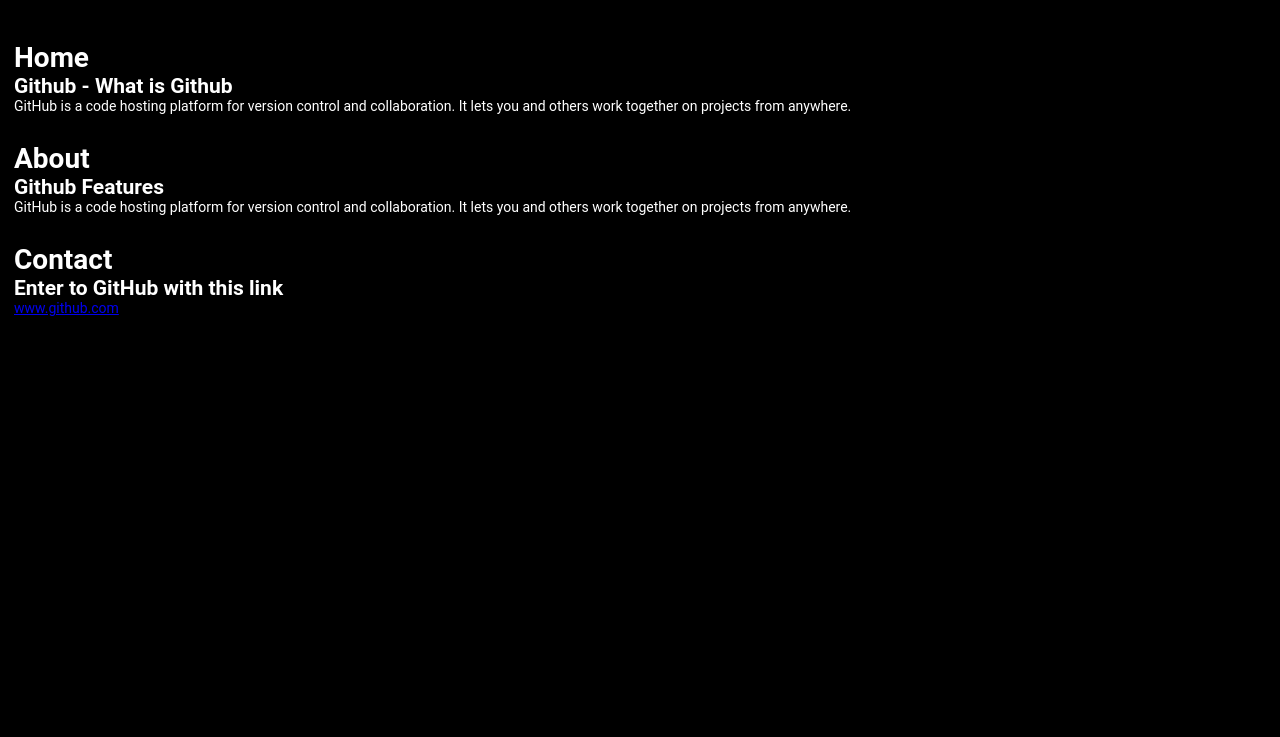
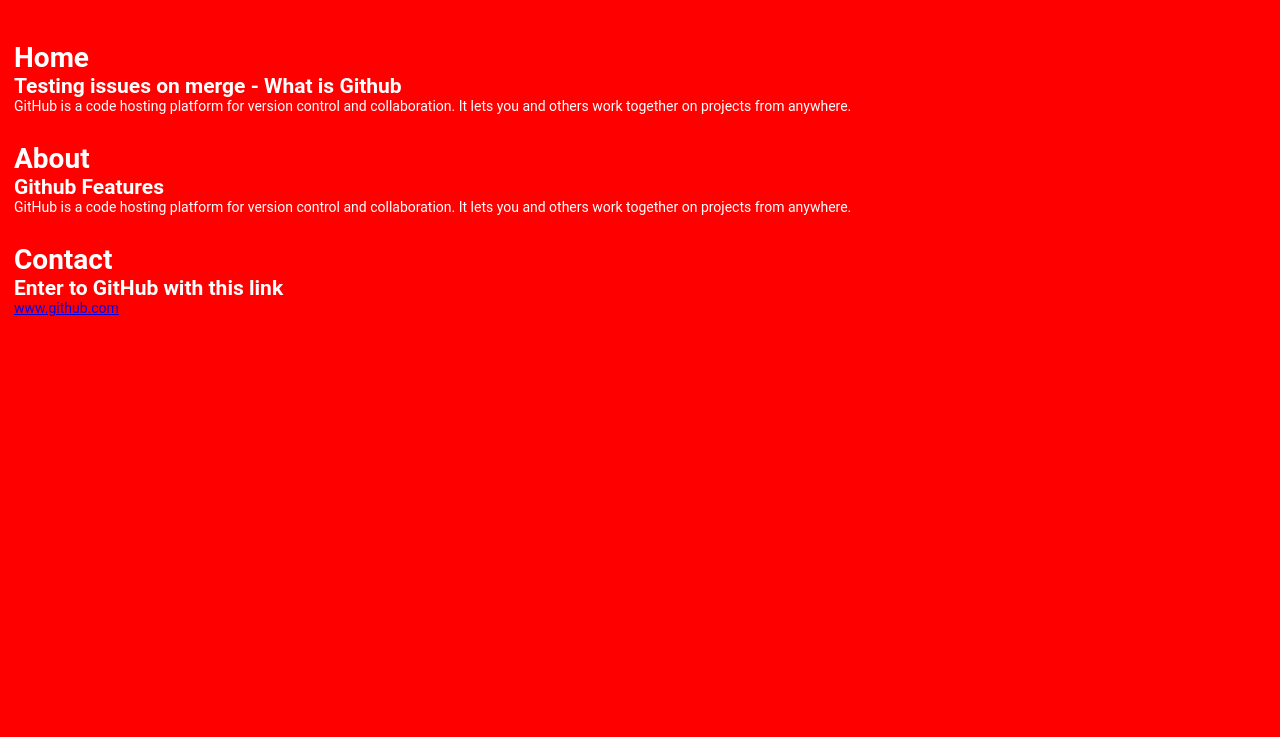
Before and after one commit to JoseVRueda/test_git, a plain HTML site: page index.html in a window 1280 px wide. Shown: the part 63-800 px from the top of the page. Drawn offline with Linux system fonts and the light colour scheme.

Commit message:
This is a test on solving issues on merge

```diff
--- a/index.html
+++ b/index.html
@@ -20,7 +20,7 @@
     <div>
       <section>
         <h1>Home</h1>
-        <h2>Github - What is Github</h2>
+        <h2>Testing issues on merge - What is Github</h2>
         <p>
           GitHub is a code hosting platform for version control and
           collaboration. It lets you and others work together on projects from
--- a/styles/styles.css
+++ b/styles/styles.css
@@ -11,7 +11,7 @@ html {
 }
 
 body {
-    background-color: black;
+    background-color: red                                           ;
     color: white;
 }
 
```
